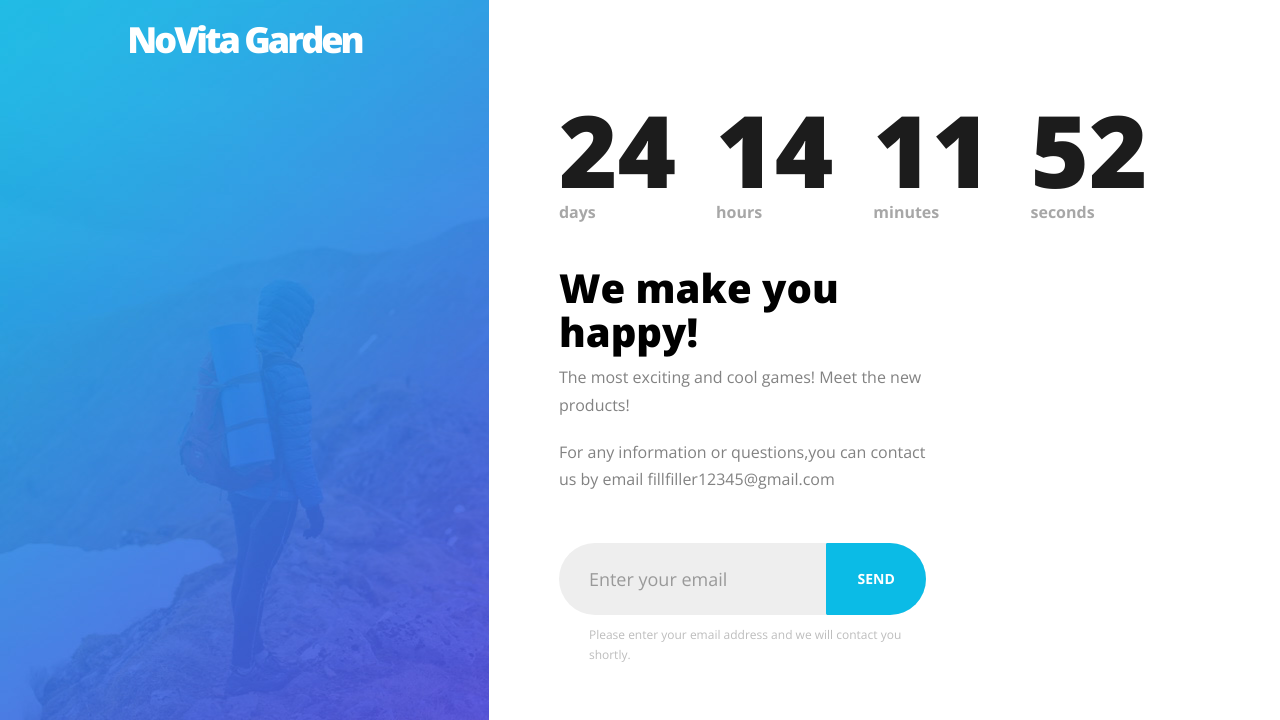
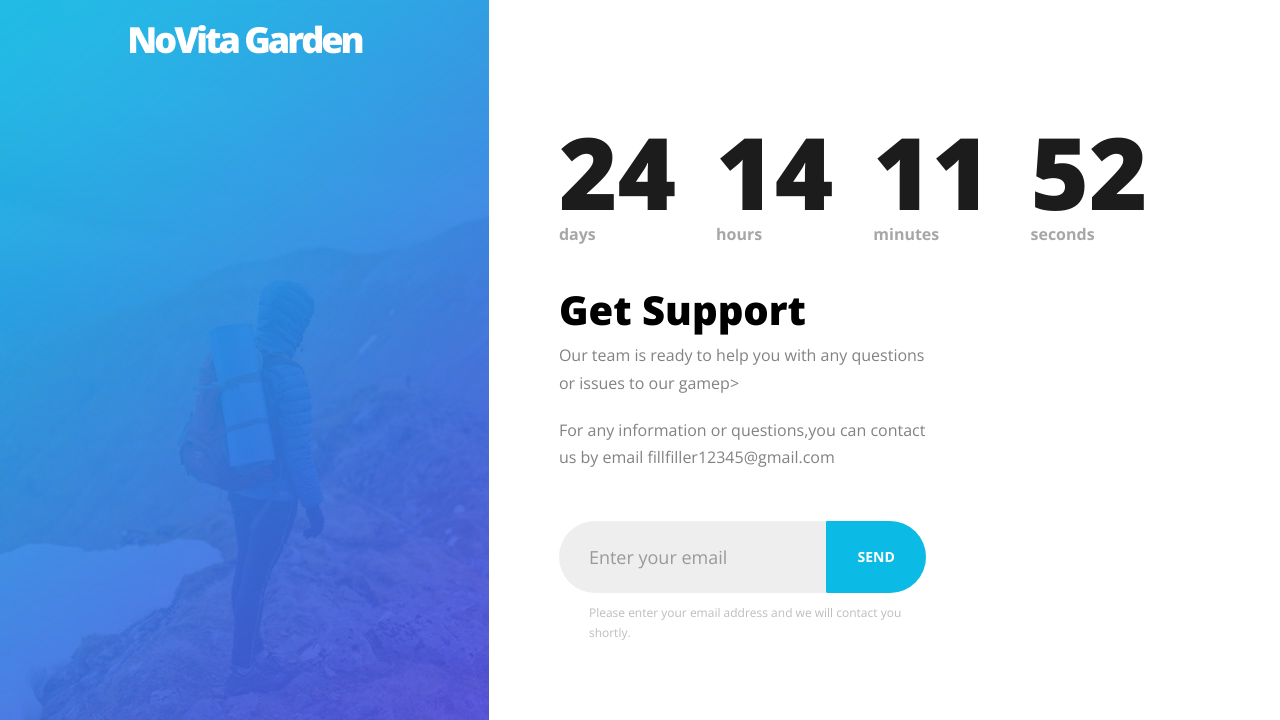
Before and after one commit to NoVitaGarden/NoVitaGarden.github.io, a plain HTML site: page index.html in a window 1280 px wide. Shown: the top 720 px of the page. Drawn offline with nearby package versions, Linux system fonts and the light colour scheme; a web font is replaced by a local one.

Commit message:
index.html

```diff
--- a/index.html
+++ b/index.html
@@ -56,8 +56,8 @@
 						<div class="row">
 							<div class="col-lg-7">
 								<div class="fh5co-intro animate-box">
-									<h2>We make you happy!</h2>
-									<p>The most exciting and cool games! Meet the new products!</p>
+									<h2>Get Support</h2>
+									<p>Our team is ready to help you with any questions or issues to our gamep>
                                                                          <p>For any information or questions,you can contact us by email fillfiller12345@gmail.com<p>
 								</div>
 							</div>
```
